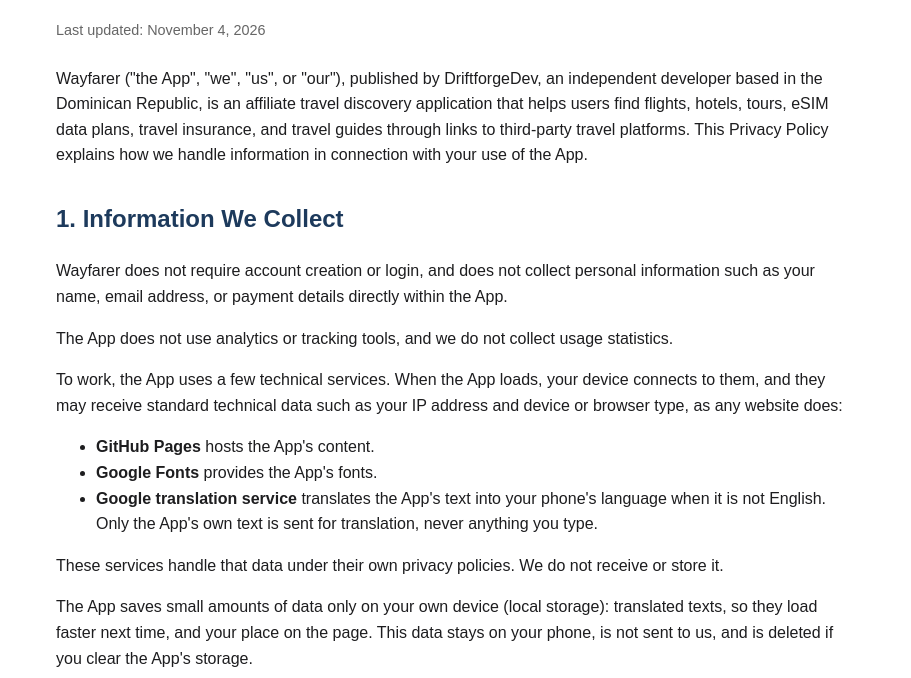
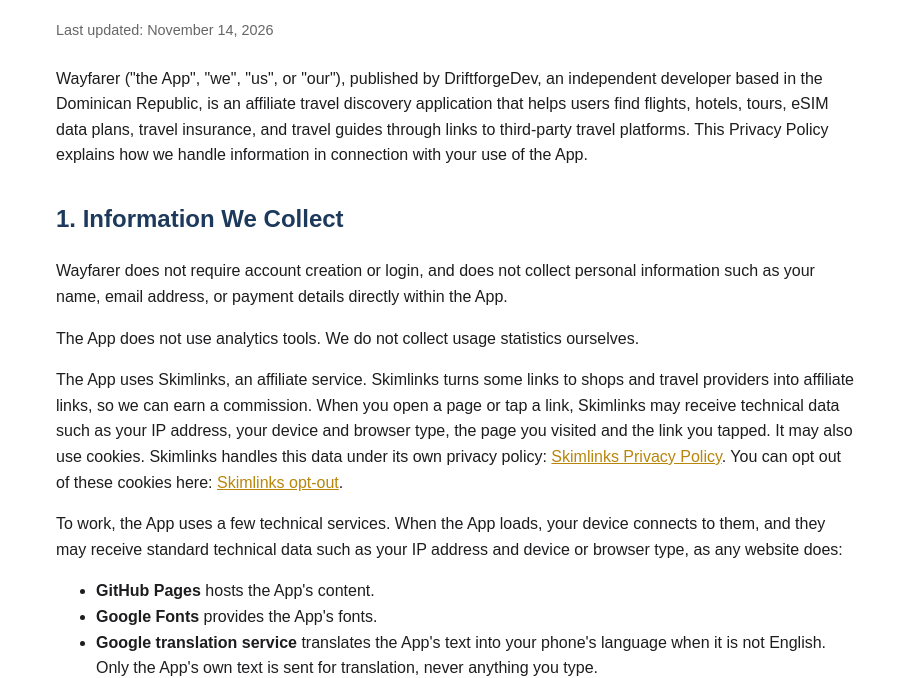
Before and after one commit to truxz78-png/wayfarer-app, a plain HTML site: page privacy.html in a window 1280 px wide. Shown: the part 138-816 px from the top of the page, without its empty margins (184-1095 px from the left). Drawn offline with Linux system fonts and the light colour scheme.

Commit message:
Skimlinks: codigo y aviso en la politica de privacidad

```diff
--- a/privacy.html
+++ b/privacy.html
@@ -47,13 +47,14 @@
 <div class="topbar"><a href="/wayfarer-app/" class="back-link">← Back to <span translate="no">Wayfarer</span></a></div>
 
 <h1>Privacy Policy for <span translate="no">Wayfarer</span></h1>
-<p class="updated">Last updated: November 4, 2026</p>
+<p class="updated">Last updated: November 14, 2026</p>
 
 <p><span translate="no">Wayfarer</span> ("the App", "we", "us", or "our"), published by <span translate="no">DriftforgeDev</span>, an independent developer based in the Dominican Republic, is an affiliate travel discovery application that helps users find flights, hotels, tours, eSIM data plans, travel insurance, and travel guides through links to third-party travel platforms. This Privacy Policy explains how we handle information in connection with your use of the App.</p>
 
 <h2>1. Information We Collect</h2>
 <p><span translate="no">Wayfarer</span> does not require account creation or login, and does not collect personal information such as your name, email address, or payment details directly within the App.</p>
-<p>The App does not use analytics or tracking tools, and we do not collect usage statistics.</p>
+<p>The App does not use analytics tools. We do not collect usage statistics ourselves.</p>
+<p>The App uses <span translate="no">Skimlinks</span>, an affiliate service. <span translate="no">Skimlinks</span> turns some links to shops and travel providers into affiliate links, so we can earn a commission. When you open a page or tap a link, <span translate="no">Skimlinks</span> may receive technical data such as your IP address, your device and browser type, the page you visited and the link you tapped. It may also use cookies. <span translate="no">Skimlinks</span> handles this data under its own privacy policy: <a href="https://skimlinks.com/privacy-policies/">Skimlinks Privacy Policy</a>. You can opt out of these cookies here: <a href="https://optout.skimlinks.com/">Skimlinks opt-out</a>.</p>
 <p>To work, the App uses a few technical services. When the App loads, your device connects to them, and they may receive standard technical data such as your IP address and device or browser type, as any website does:</p>
 <ul>
 <li><strong>GitHub Pages</strong> hosts the App's content.</li>
```
Also changed, not shown: index.html (+1 -0 lines).
